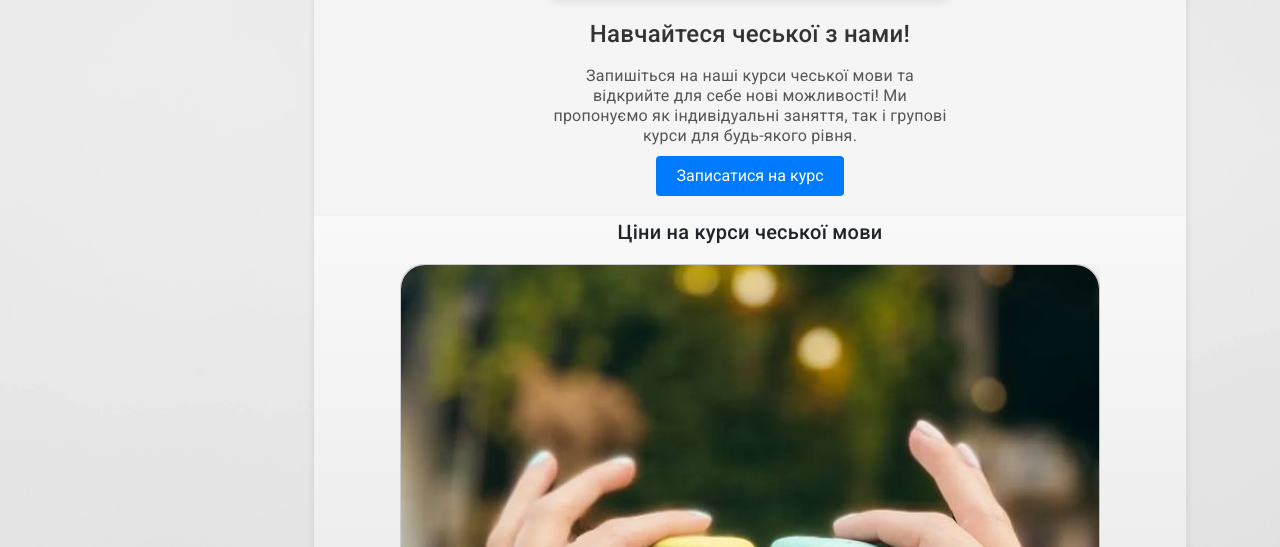
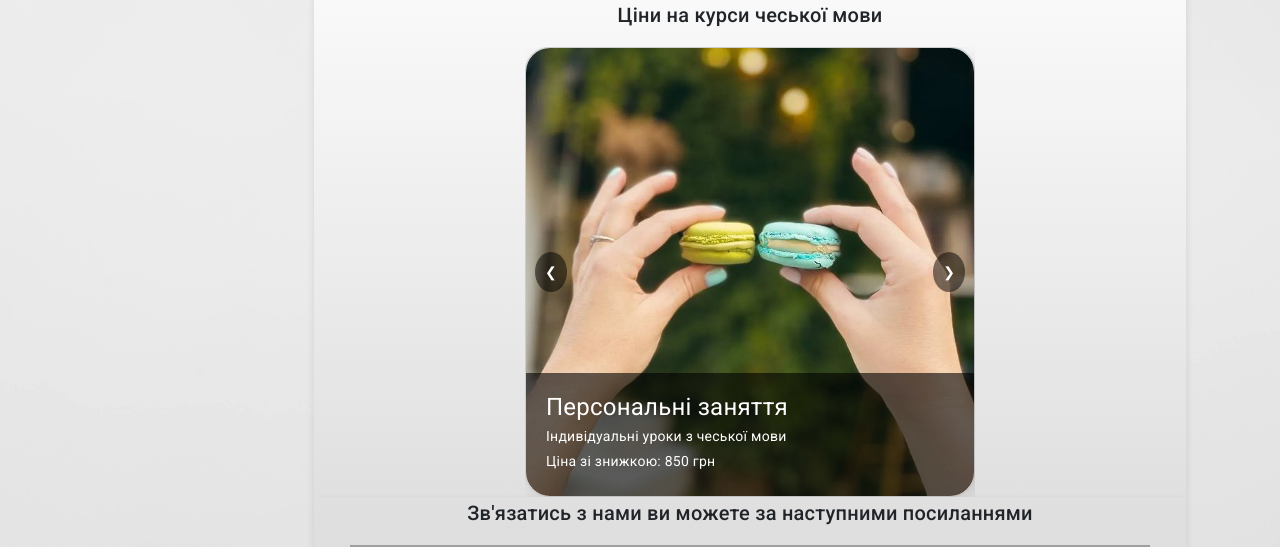
Before and after one commit to YuriiSmal/FrontApp, an Angular app: page /presentation in a window 1280 px wide. Shown: the part 1510-2057 px from the top of the page. Built offline with nearby package versions, Linux system fonts and the light colour scheme; grey boxes are pictures that could not be loaded.

Commit message:
Couple of updates

```diff
--- a/src/app/presentation/about/about.component.css
+++ b/src/app/presentation/about/about.component.css
@@ -11,7 +11,7 @@
 .about-container {
   position: relative;
   width: 100%;
-  max-width: 800px;
+  max-width: 600px;
 }
 
 /* Зображення */
--- a/src/app/presentation/course/course.component.css
+++ b/src/app/presentation/course/course.component.css
@@ -20,7 +20,7 @@
   justify-content: center;
   align-items: center;
   text-align: center;
-  max-width: 400px;
+  max-width: 450px;
   width: 100%;
 }
 
--- a/src/app/presentation/price/price.component.css
+++ b/src/app/presentation/price/price.component.css
@@ -1,7 +1,7 @@
 .carousel {
   position: relative;
   overflow: hidden;
-  max-width: 700px;
+  max-width: 450px;
   margin: 0 auto;
 }
 
```
